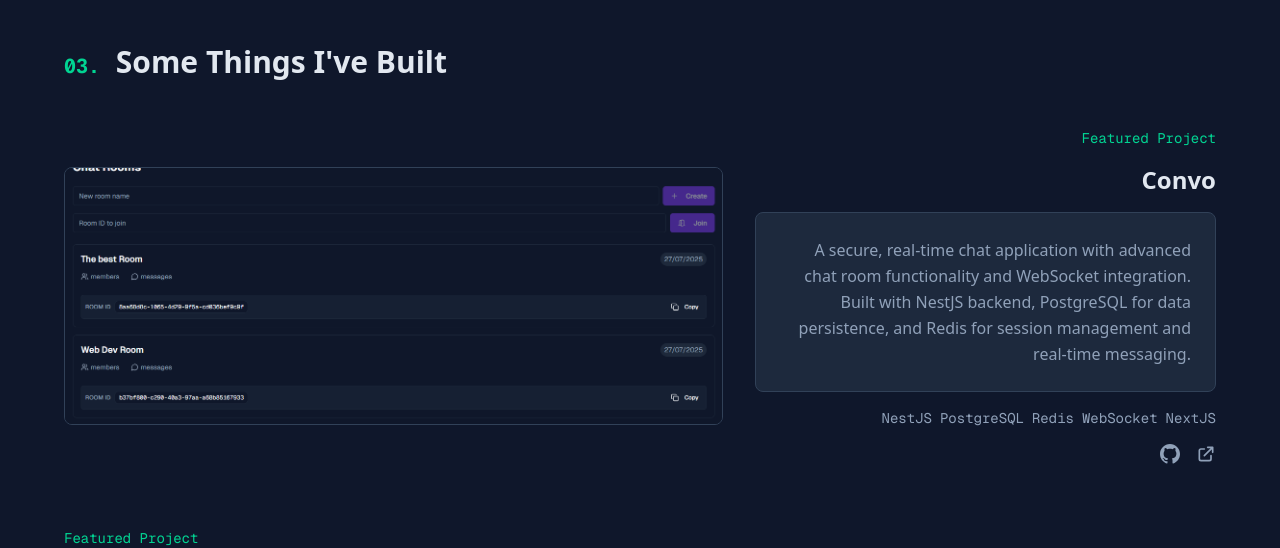
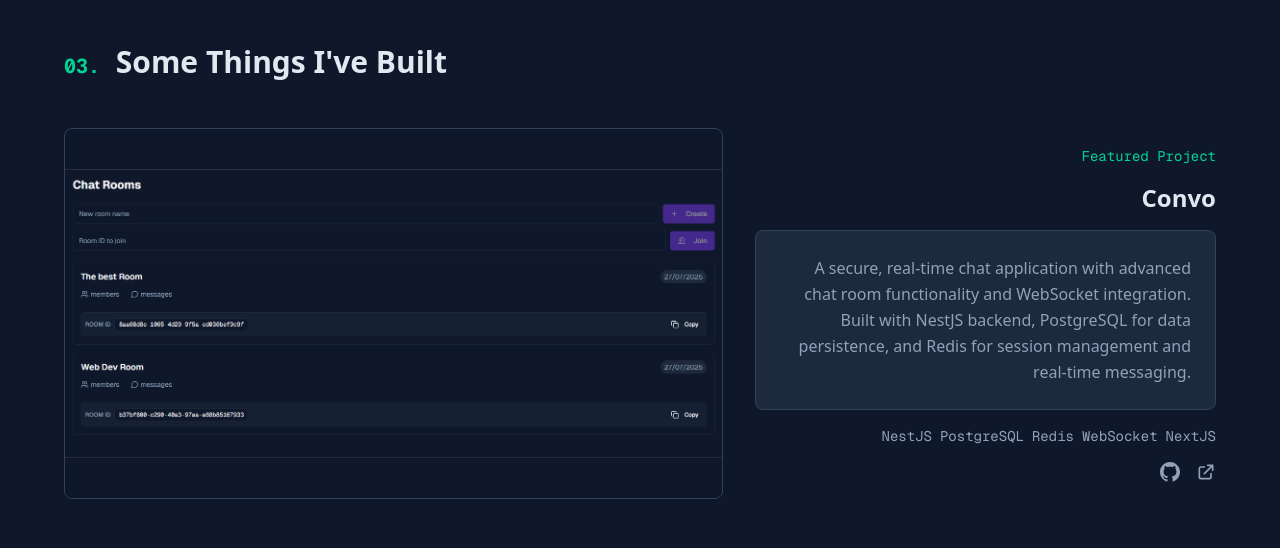
Before and after one commit to ricky-ultimate/portfolio-v1, a Next.js app: page / in a window 1280 px wide. Shown: the part 2360-2908 px from the top of the page. Built offline with nearby package versions, Linux system fonts and the light colour scheme.

Commit message:
chore: project card update

```diff
--- a/src/components/ProjectCard.tsx
+++ b/src/components/ProjectCard.tsx
@@ -34,15 +34,17 @@ export function ProjectCard({
         <div className="relative group">
           <div className="bg-slate-800 rounded-lg overflow-hidden border border-slate-700">
             {imageSrc ? (
-              <Image
-                src={imageSrc}
-                alt={imageAlt || title}
-                width={600}
-                height={400}
-                className="w-full h-48 sm:h-64 object-cover"
-              />
+              <div className="relative aspect-video w-full">
+                <Image
+                  src={imageSrc}
+                  alt={imageAlt || title}
+                  fill
+                  className="object-contain bg-slate-900"
+                  sizes="(max-width: 768px) 100vw, (max-width: 1200px) 60vw, 50vw"
+                />
+              </div>
             ) : (
-              <div className="h-48 sm:h-64 flex items-center justify-center bg-slate-700">
+              <div className="aspect-video flex items-center justify-center bg-slate-700">
                 <div className="text-center">
                   <div className="w-12 h-12 sm:w-16 sm:h-16 bg-emerald-400/20 rounded-lg mx-auto mb-4 flex items-center justify-center">
                     <span className="text-emerald-400 text-xl sm:text-2xl">
```
